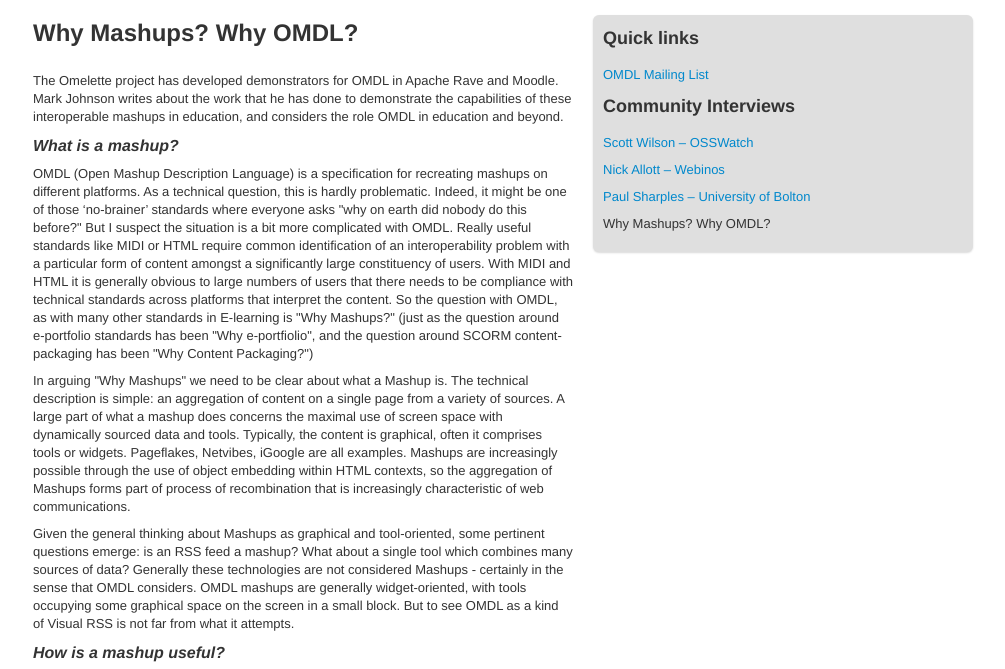
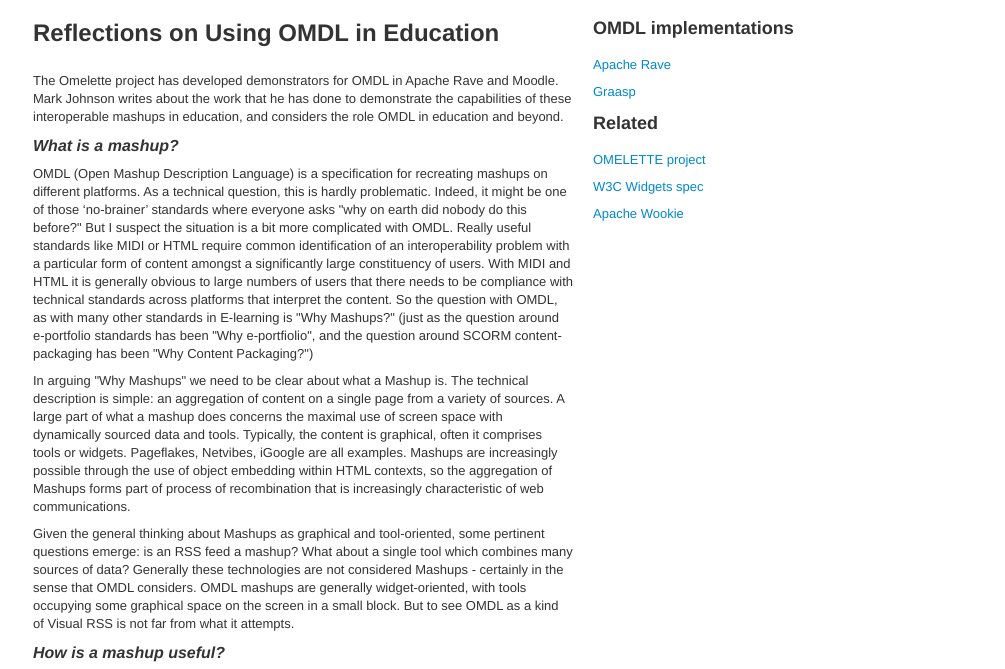
Before and after one commit to omdl/omdl.github.com, a plain HTML site: page johnson.html in a window 1280 px wide. Shown: the part 112-781 px from the top of the page, without its empty margins (137-1142 px from the left). Drawn offline with Linux system fonts and the light colour scheme.

Commit message:
Update johnson.html

```diff
--- a/johnson.html
+++ b/johnson.html
@@ -2,7 +2,7 @@
 <html lang="en">
   <head>
     <meta charset="utf-8">
-    <title>Open Mashup Description Language: Community</title>
+    <title>Open Mashup Description Language</title>
     <meta name="description" content="OMDL is a simple way to export mashups consisting of pages, layouts and widgets for use in other applications. For example, OMDL can be used to export a profile page or a workspace from a portal or social network and import it into another.">
     <meta name="author" content="Scott Wilson">
 
@@ -61,7 +61,7 @@
         <div class="row">
           <div class="span7">
 
-            <h2>Why Mashups? Why OMDL?</h2>
+            <h2>Reflections on Using OMDL in Education</h2>
 
             <p>The Omelette project has developed demonstrators for OMDL in Apache Rave and Moodle. Mark Johnson writes about the work that he has done to demonstrate the capabilities of these interoperable mashups in education, and considers the role  OMDL in education and beyond.</p>
 
@@ -104,16 +104,14 @@
 
 
           </div>
-          <div class="span5">
-          <div class="sidebar">
-            <h3>Quick links</h3>
-            <p><a href="http://groups.google.com/group/omdl">OMDL Mailing List</a></p>
-            <h3>Community Interviews</h3>
-            <p><a href="wilson.html">Scott Wilson – OSSWatch</a></p>
-            <p><a href="allott.html">Nick Allott – Webinos</a></p>
-            <p><a href="sharples.html">Paul Sharples – University of Bolton</a></p>
-            <p>Why Mashups? Why OMDL?</p>
-          </div>
+           <div class="span4">
+            <h3>OMDL implementations</h3>
+            <p><a href="http://rave.apache.org">Apache Rave</a></p>
+            <p><a href="http://graasp.epfl.ch">Graasp</a></p>
+            <h3>Related</h3>
+            <p><a href="http://ict-omelette.eu">OMELETTE project</a></p>
+            <p><a href="http://www.w3.org/TR/widgets/">W3C Widgets spec</a></p>
+            <p><a href="http://wookie.apache.org">Apache Wookie</a></p>
           </div>
         </div>
 
```
